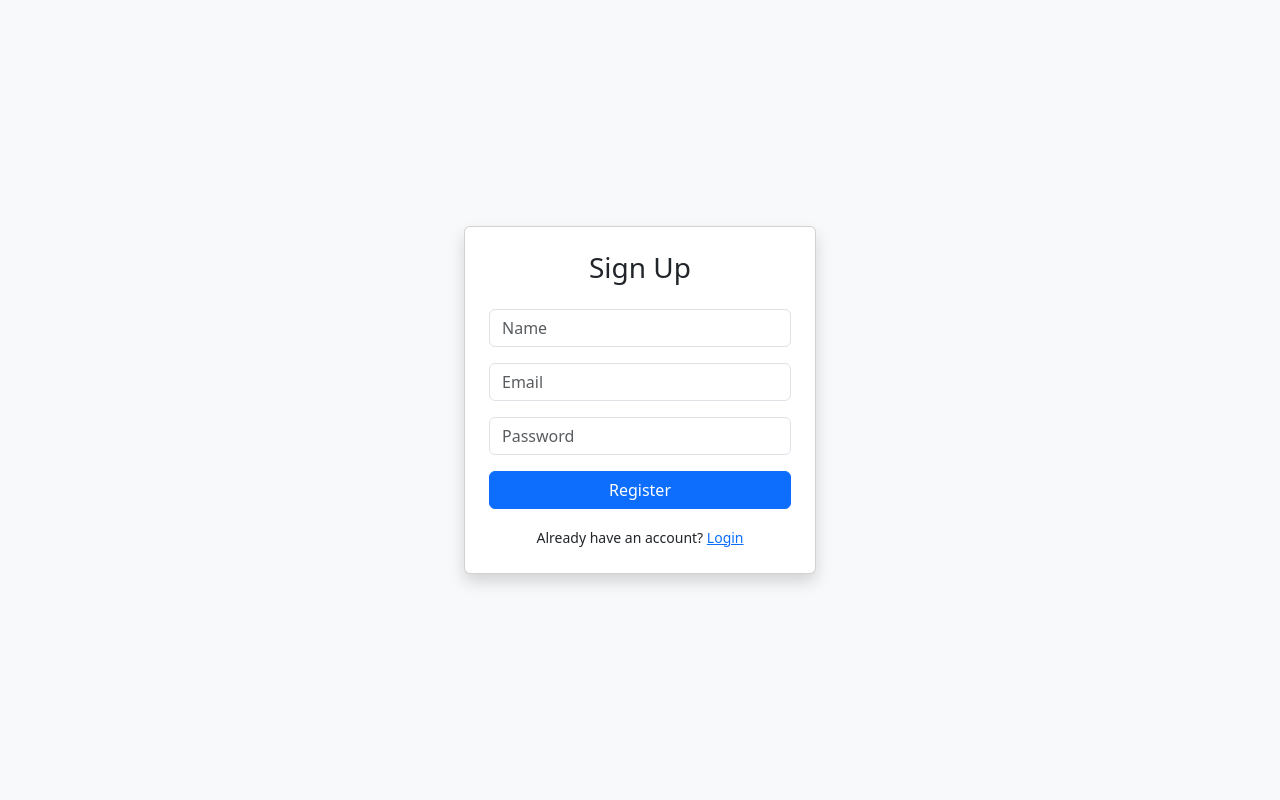
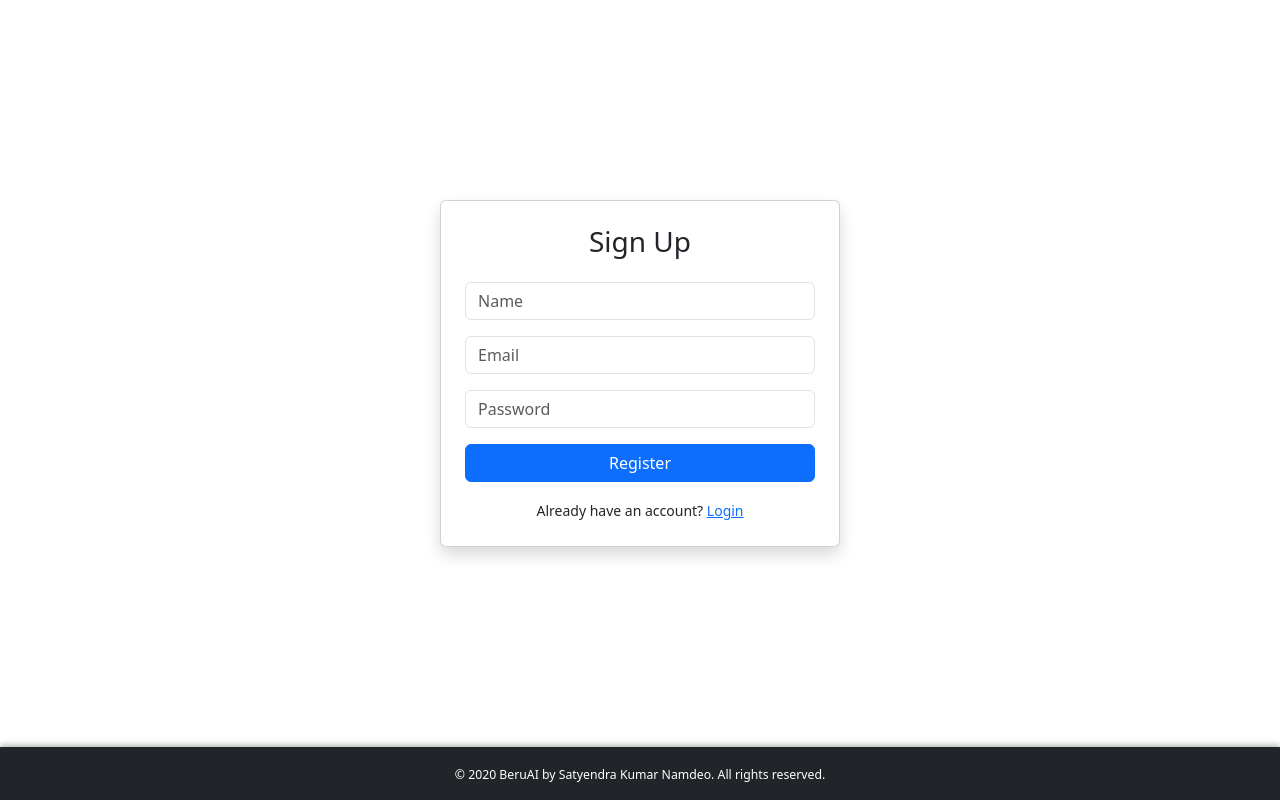
Before and after one commit to SanFlash/Satyen78beruAI, a Flask app: template templates/signup.html in a window 1280 px wide. Run offline with Flask 3, Linux system fonts and the light colour scheme; the template is opened without the code that fills it: most values are stand-ins (such as "Sample title", 1, 10 or a date in 2020).

Commit message:
Update signup.html

```diff
--- a/templates/signup.html
+++ b/templates/signup.html
@@ -2,11 +2,51 @@
 <html lang="en">
 <head>
     <meta charset="UTF-8">
-    <title>Sign Up</title>
+    <title>Sign Up - BeruAI</title>
+    <meta name="viewport" content="width=device-width, initial-scale=1">
     <link href="https://cdn.jsdelivr.net/npm/bootstrap@5.3.0/dist/css/bootstrap.min.css" rel="stylesheet">
+
+    <style>
+        body {
+            min-height: 100vh;
+            display: flex;
+            flex-direction: column;
+        }
+
+        .main-container {
+            flex: 1;
+            display: flex;
+            align-items: center;
+            justify-content: center;
+            padding: 2rem 1rem;
+        }
+
+        .card {
+            width: 100%;
+            max-width: 400px;
+            animation: fadeIn 0.6s ease-in-out;
+        }
+
+        @keyframes fadeIn {
+            from {opacity: 0; transform: translateY(20px);}
+            to {opacity: 1; transform: translateY(0);}
+        }
+
+        footer.footer {
+            background-color: #212529;
+            color: white;
+            padding: 1rem 0;
+            text-align: center;
+            font-size: 14px;
+            box-shadow: 0 -2px 6px rgba(0, 0, 0, 0.3);
+        }
+    </style>
 </head>
-<body class="bg-light d-flex align-items-center justify-content-center vh-100">
-<div class="card shadow p-4" style="width: 22rem;">
+<body>
+
+<!-- Main Content -->
+<div class="main-container">
+    <div class="card shadow p-4">
         <h3 class="text-center mb-4">Sign Up</h3>
         <form method="POST">
             <input name="name" type="text" class="form-control mb-3" placeholder="Name" required>
@@ -18,5 +58,14 @@
             <small>Already have an account? <a href="/login">Login</a></small>
         </div>
     </div>
+</div>
+
+<!-- Footer -->
+<footer class="footer mt-auto">
+    <div class="container">
+        <small>&copy; {{ current_year }} BeruAI by Satyendra Kumar Namdeo. All rights reserved.</small>
+    </div>
+</footer>
+
 </body>
 </html>
```
Lines whose indentation alone changed are shown as unchanged.
